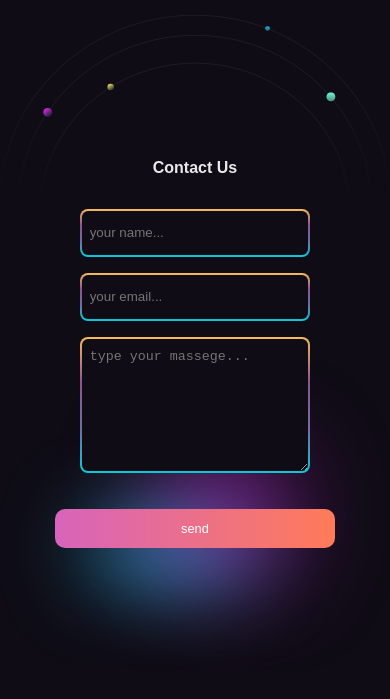
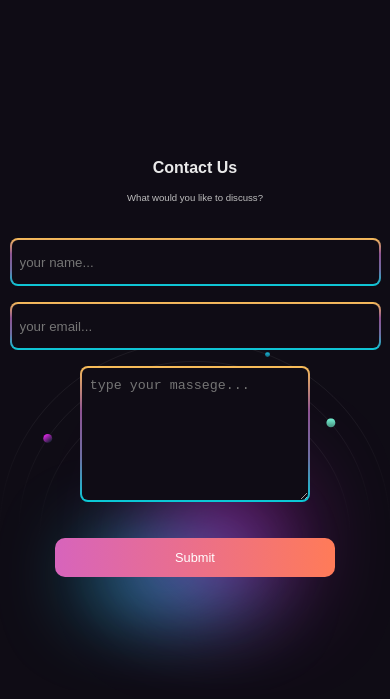
Before and after one commit to RaghadAlmughidi/suha, a plain HTML site: page contactus.html in a window 390 px wide. Shown: the part 67-766 px from the top of the page. Drawn offline with nearby package versions, Linux system fonts and the light colour scheme; a web font is replaced by a local one.

Commit message:
fix email service

```diff
--- a/contactus.html
+++ b/contactus.html
@@ -50,16 +50,47 @@ publicKey: "7fLZvDqPSl6jaJkRL"
             <img src="/img/Group10.svg" alt="" class="space" style="top: 10%;">
             <div class="heading">
                 <h2>Contact Us</h2>
+                <p class="">What would you like to discuss?</p>
+
             </div>
 
-            <form action="">
+            <!-- <form
+               action="https://formspree.io/f/xqapdbzb"  method="POST">
 
                 <input type="text" placeholder="your name...">
                 <input type="email" name="" id="" placeholder="your email...">
                 <textarea name="" id="" placeholder="type your massege..."></textarea>
                 <button class="btn">send</button>
 
-            </form>
+            </form> -->
+            <form
+  action="https://formspree.io/f/xqapdbzb"
+  class="fs-form"
+  target="_top"
+  method="POST"
+>
+
+    <!-- <label class="fs-label" for="name" >Your Name</label> -->
+    <input class="fs-input" id="name" name="name" required placeholder="your name..." />
+
+ <!-- <label class="fs-label" for="email">Email</label> -->
+    <input class="fs-input" id="email" name="email" required placeholder="your email..."/>
+
+
+
+    <!-- <label class="fs-label" for="message">Message</label> -->
+    <textarea
+      class="fs-textarea"
+      id="message"
+      name="message"
+      required
+      placeholder="type your massege..."
+    ></textarea>
+
+
+    <button class="btn" type="submit">Submit</button>
+
+</form>
         </div>
 </body>
 <footer>
--- a/style.css
+++ b/style.css
@@ -249,6 +249,7 @@ body{
 }
 .space{
     width: 100%;
+    height: 100vh;
     position: absolute;
     top: 1rem;
 left: 0;
@@ -397,7 +398,7 @@ input , textarea{
     linear-gradient(to bottom, #F8BD58, #8D5393,#6F6EA3,#09CAD7) border-box;
 border-radius: 8px;
 border: 2px solid transparent;
-width: 60%;
+width:60%;
 height: 3em;
 padding:2px  8px;
 color: #fff;
@@ -417,6 +418,7 @@ form{
     align-items: center;
     gap: 1rem;
     z-index: 3333;
+    width: 100%;
 }
 
 
@@ -650,6 +652,10 @@ padding-inline: 5%;
     form {
         padding-top: 0rem;
 
+
+    }
+    form .fs-input{
+        width: 100%;
     }
     .upload-container {
 
```
